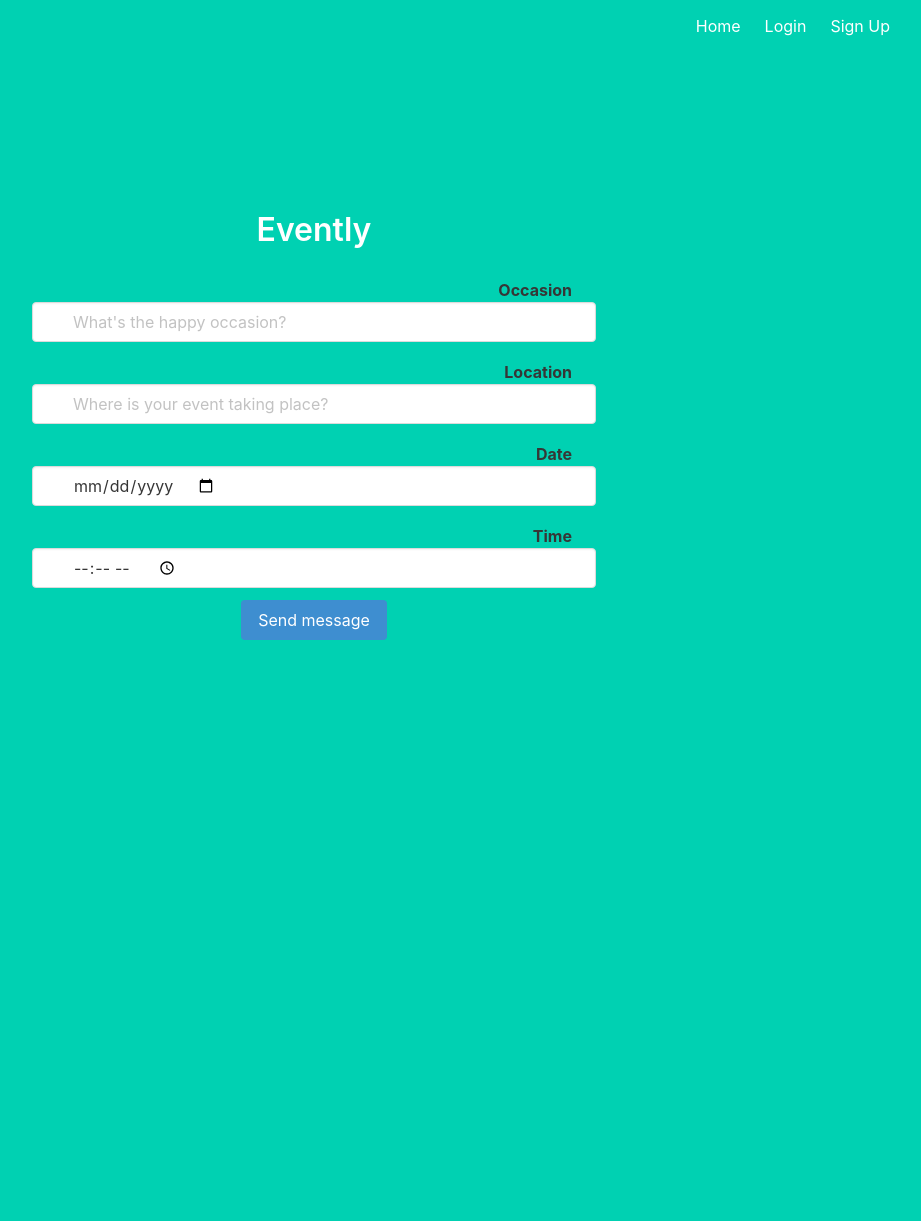
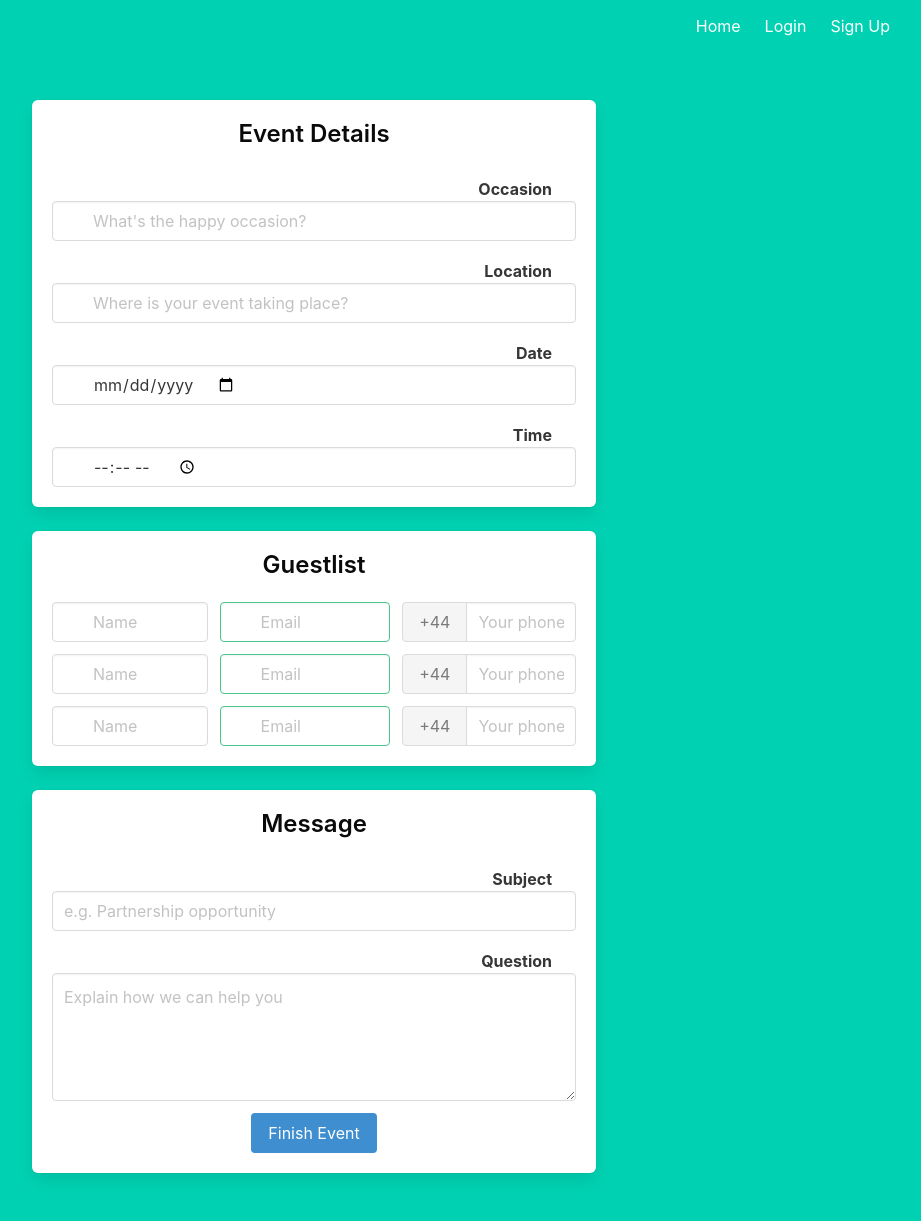
Before and after one commit to wbglaeser/ev-flask, a Python web app: template templates/event.html in a window 1280 px wide. Shown: the whole page, without its empty margins (326-1247 px from the left). Before the commit the page ends 640 px from the top, so only its background shows below. Run offline with Jinja, Linux system fonts and the light colour scheme; the template is opened without the code that fills it, so the values that code supplies are empty.

Commit message:
move form to single page

```diff
--- a/templates/event.html
+++ b/templates/event.html
@@ -1,13 +1,15 @@
 {% extends "base.html" %}
 
 {% block content %}
-<h1 class="title">
-  Evently
-</h1>
 <div class="columns is-centered">
     <div class="column is-half">
 
-<form method="POST" action="/guestlist">
+        <form method="POST" action="/event_overview">
+            <div class="box">
+                <h3 class="title is-4 has-text-black	">
+                    Event Details
+                </h3>
+
                 <div class="field is-vertical">
                     <div class="field-label is-normal">
                         <label class="label">Occasion</label>
@@ -15,7 +17,7 @@
                     <div class="field-body">
                         <div class="field">
                             <p class="control is-expanded has-icons-left">
-        <input class="input" type="text" placeholder="What's the happy occasion?">
+                                <input class="input" type="text" name="occasion" placeholder="What's the happy occasion?">
                                 <span class="icon is-small is-left">
                                     <i class="fas fa-user"></i>
                                 </span>
@@ -31,7 +33,7 @@
                     <div class="field-body">
                         <div class="field">
                             <p class="control is-expanded has-icons-left">
-        <input class="input" type="text" placeholder="Where is your event taking place?">
+                                <input class="input" type="text" name="location" placeholder="Where is your event taking place?">
                                 <span class="icon is-small is-left">
                                     <i class="fas fa-user"></i>
                                 </span>
@@ -47,7 +49,7 @@
                     <div class="field-body">
                         <div class="field">
                             <p class="control is-expanded has-icons-left">
-        <input class="input" type="date" placeholder="What's the date?">
+                                <input class="input" type="date" name="date" placeholder="What's the date?">
                                 <span class="icon is-small is-left">
                                     <i class="fas fa-user"></i>
                                 </span>
@@ -63,7 +65,7 @@
                     <div class="field-body">
                         <div class="field">
                             <p class="control is-expanded has-icons-left">
-        <input class="input" type="time" placeholder="What time does it start?">
+                                <input class="input" type="time" name="time" placeholder="What time does it start?">
                                 <span class="icon is-small is-left">
                                     <i class="fas fa-user"></i>
                                 </span>
@@ -71,20 +73,95 @@
                         </div>
                     </div>
                 </div>
+            </div>
+
+            <div class="box">
+                <h3 class="title is-4 has-text-black	">
+                    Guestlist
+                </h3>
+                {% for n in range(3) %}
+                <div class="field is-horizontal">
+                    <div class="field-body">
+                        <div class="field">
+                            <p class="control is-expanded has-icons-left">
+                                <input class="input" type="text" placeholder="Name">
+                                <span class="icon is-small is-left">
+                                    <i class="fas fa-user"></i>
+                                </span>
+                            </p>
+                        </div>
+                        <div class="field">
+                            <p class="control is-expanded has-icons-left has-icons-right">
+                                <input class="input is-success" type="email" placeholder="Email" value="">
+                                <span class="icon is-small is-left">
+                                    <i class="fas fa-envelope"></i>
+                                </span>
+                                <span class="icon is-small is-right">
+                                    <i class="fas fa-check"></i>
+                                </span>
+                            </p>
+                        </div>
+                        <div class="field">
+                            <div class="field has-addons">
+                                <p class="control is-expanded has-icons-left has-icons-right">
+                                    <a class="button is-static">+44</a>
+                                </p>
+                                <p class="control is-expanded">
+                                    <input class="input" type="tel" placeholder="Your phone number">
+                                </p>
+                            </div>
+                        </div>
+                    </div>
+                </div>
+                {% endfor %}
+            </div>
+
+            <div class="box">
+                <h3 class="title is-4 has-text-black">
+                    Message
+                </h3>
+                <div class="field is-vertical">
+                    <div class="field-label is-normal">
+                        <label class="label">Subject</label>
+                    </div>
+                    <div class="field-body">
+                        <div class="field">
+                            <div class="control">
+                                <input class="input" type="text" placeholder="e.g. Partnership opportunity">
+                            </div>
+                        </div>
+                    </div>
+                </div>
 
                 <div class="field is-vertical">
+                    <div class="field-label is-normal">
+                        <label class="label">Question</label>
+                    </div>
+                    <div class="field-body">
+                        <div class="field">
+                            <div class="control">
+                                <textarea class="textarea" placeholder="Explain how we can help you"></textarea>
+                            </div>
+                        </div>
+                    </div>
+                </div>
+
+                <div class="field is-vertical">
+                    <div class="field-label">
+                        <!-- Left empty for spacing -->
+                    </div>
                     <div class="field-body">
                         <div class="field">
                             <div class="control">
                                 <button class="button is-info">
-          Send message
+                                    Finish Event
                                 </button>
                             </div>
                         </div>
                     </div>
                 </div>
+            </div>
         </form>
-
     </div>
 </div>
 {% endblock %}
```
Also changed, not shown: main.py (+9 -9 lines), models.py (+9 -0 lines), templates/event_overview.html (added, +19 -0 lines), templates/guestlist.html (deleted, +0 -68 lines), templates/message.html (deleted, +0 -56 lines). Lines whose indentation alone changed are shown as unchanged.
